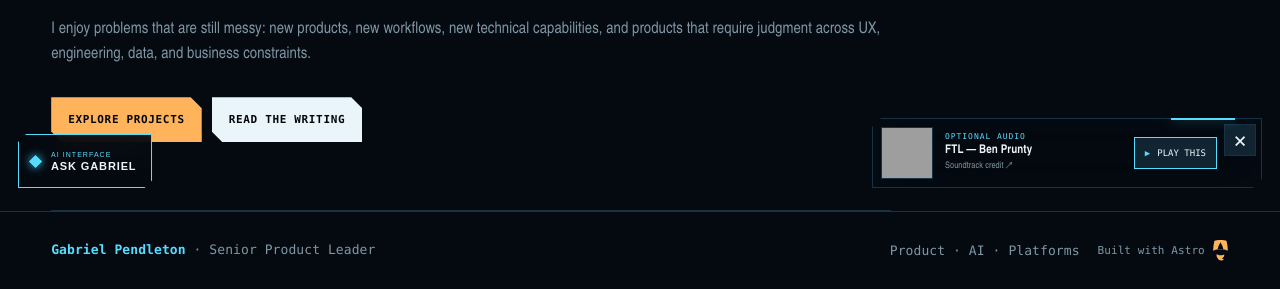
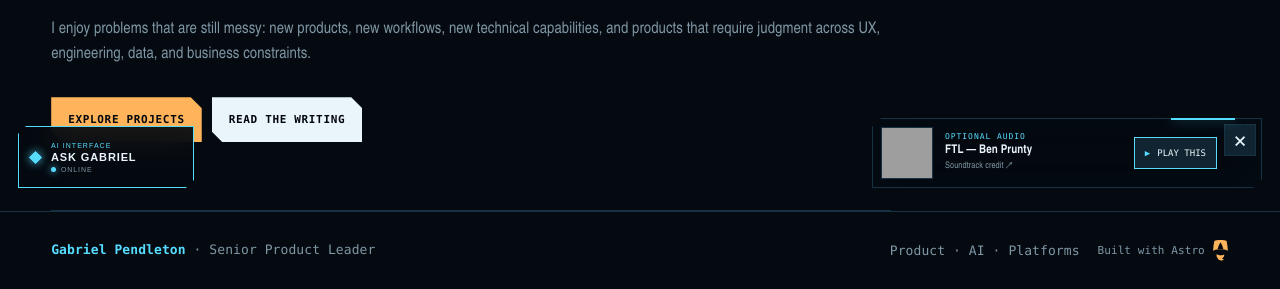
Before and after one commit to GabeTHEGeek/portfolio, an Astro site: page /about in a window 1280 px wide. Shown: the part 594-883 px from the top of the page. Built offline with nearby package versions, Linux system fonts and the light colour scheme; Astro itself is replaced by a stand-in of ours; grey boxes are pictures that could not be loaded.

Commit message:
Clarify Ask Gabriel launcher affordance

```diff
--- a/src/components/AskGabriel.astro
+++ b/src/components/AskGabriel.astro
@@ -1,7 +1,8 @@
 <div class="ask-gabriel" data-ask-gabriel>
   <button class="ask-launcher" type="button" aria-expanded="false" aria-controls="ask-gabriel-panel">
     <span class="ask-launcher-signal" aria-hidden="true"></span>
-    <span><small>AI INTERFACE</small><strong>ASK GABRIEL</strong></span>
+    <span class="ask-launcher-copy"><small>AI INTERFACE</small><strong>ASK GABRIEL</strong><em><i aria-hidden="true"></i> ONLINE</em></span>
+    <span class="ask-launcher-action" aria-hidden="true">OPEN <i>↗</i></span>
   </button>
 
   <section class="ask-panel hud-panel" id="ask-gabriel-panel" role="dialog" aria-modal="false" aria-labelledby="ask-gabriel-title" hidden>
@@ -162,17 +163,17 @@
 
 <style is:global>
   .ask-gabriel{position:fixed;z-index:45;left:18px;bottom:18px;font-family:ui-monospace,SFMono-Regular,Menlo,monospace}
-  .ask-launcher{display:flex;align-items:center;gap:11px;min-height:54px;padding:9px 15px 9px 12px;border:1px solid var(--cyan);background:color-mix(in srgb,var(--bg) 92%,transparent);color:var(--text);clip-path:polygon(8px 0,100% 0,100% calc(100% - 8px),calc(100% - 8px) 100%,0 100%,0 8px);box-shadow:0 0 24px color-mix(in srgb,var(--cyan) 12%,transparent);backdrop-filter:blur(14px);cursor:pointer}
+  .ask-launcher{display:flex;align-items:center;gap:11px;min-width:176px;min-height:62px;padding:9px 12px;border:1px solid var(--cyan);background:color-mix(in srgb,var(--bg) 92%,transparent);color:var(--text);clip-path:polygon(8px 0,100% 0,100% calc(100% - 8px),calc(100% - 8px) 100%,0 100%,0 8px);box-shadow:0 0 24px color-mix(in srgb,var(--cyan) 12%,transparent);backdrop-filter:blur(14px);cursor:pointer;transition:min-width .22s ease,background-color .22s ease,box-shadow .22s ease,transform .22s ease}
   .ask-launcher[hidden]{display:none}
-  .ask-launcher:hover{background:color-mix(in srgb,var(--cyan) 11%,var(--panel));box-shadow:0 0 30px color-mix(in srgb,var(--cyan) 22%,transparent)}
+  .ask-launcher:hover,.ask-launcher:focus-visible{min-width:204px;background:color-mix(in srgb,var(--cyan) 11%,var(--panel));box-shadow:0 0 30px color-mix(in srgb,var(--cyan) 24%,transparent);transform:translateY(-2px)}
   .ask-launcher-signal{width:9px;height:9px;border:1px solid var(--cyan);background:var(--cyan);transform:rotate(45deg);box-shadow:0 0 10px var(--cyan)}
-  .ask-launcher small,.ask-launcher strong{display:block;text-align:left}.ask-launcher small{color:var(--cyan);font-size:7px;letter-spacing:.15em}.ask-launcher strong{margin-top:2px;font-size:11px;letter-spacing:.08em}
+  .ask-launcher-copy{flex:1}.ask-launcher small,.ask-launcher strong,.ask-launcher em{display:block;text-align:left}.ask-launcher small{color:var(--cyan);font-size:7px;letter-spacing:.15em}.ask-launcher strong{margin-top:2px;font-size:11px;letter-spacing:.08em}.ask-launcher em{display:flex;align-items:center;gap:5px;margin-top:3px;color:var(--muted);font-size:7px;font-style:normal;letter-spacing:.13em}.ask-launcher em i{width:5px;height:5px;border-radius:50%;background:var(--cyan);box-shadow:0 0 7px var(--cyan)}.ask-launcher-action{display:flex;align-items:center;gap:5px;max-width:0;overflow:hidden;color:var(--cyan);font-size:8px;letter-spacing:.12em;opacity:0;transform:translateX(-5px);transition:max-width .22s ease,opacity .18s ease,transform .22s ease}.ask-launcher-action i{font-style:normal}.ask-launcher:hover .ask-launcher-action,.ask-launcher:focus-visible .ask-launcher-action{max-width:58px;opacity:1;transform:none}
   .ask-panel{display:grid;grid-template-rows:auto minmax(130px,1fr) auto auto;width:min(430px,calc(100vw - 36px));height:min(610px,calc(100vh - 100px));background:color-mix(in srgb,var(--bg) 96%,transparent);backdrop-filter:blur(18px);clip-path:polygon(14px 0,100% 0,100% calc(100% - 14px),calc(100% - 14px) 100%,0 100%,0 14px);box-shadow:0 20px 70px rgba(0,0,0,.45)}
   .ask-panel[hidden]{display:none}.ask-panel-header{display:flex;align-items:start;justify-content:space-between;gap:20px;padding:18px;border-bottom:1px solid var(--line)}.ask-panel-header h2{margin:7px 0 0;font-size:27px;letter-spacing:-.035em;text-transform:uppercase}.ask-close{display:grid;place-items:center;width:36px;height:36px;padding:0;border:1px solid var(--line);background:var(--panel);color:var(--cyan);font:24px/1 ui-monospace,SFMono-Regular,Menlo,monospace;cursor:pointer}.ask-close:hover{border-color:var(--cyan)}
   .ask-transcript{overflow-y:auto;padding:18px;scrollbar-color:var(--cyan) var(--panel)}.ask-intro,.ask-message{padding:13px;border-left:2px solid var(--line);background:color-mix(in srgb,var(--panel) 72%,transparent)}.ask-intro span,.ask-message>span{display:block;margin-bottom:6px;color:var(--cyan);font-size:8px;letter-spacing:.13em}.ask-intro p,.ask-message p{margin:0;color:var(--muted);font:13px/1.6 "Arial Narrow",Inter,-apple-system,BlinkMacSystemFont,"Segoe UI",sans-serif}.ask-message{margin-top:12px}.ask-message-question{margin-left:38px;border-left-color:var(--signal)}.ask-message-question>span{color:var(--signal)}.ask-message-answer{border-left-color:var(--cyan)}.ask-message-answer p{color:var(--text)}.ask-message-notice{border-left-color:var(--orange)}.ask-message-notice>span{color:var(--orange)}.ask-message ul{display:flex;flex-wrap:wrap;gap:7px;margin:12px 0 0;padding:0;list-style:none}.ask-message a{display:inline-block;padding:6px 8px;border:1px solid var(--line);color:var(--cyan);font-size:9px;letter-spacing:.05em}.ask-message a:hover{text-decoration:underline;text-underline-offset:3px}
   .ask-status{min-height:30px;margin:0;padding:7px 18px;border-top:1px solid var(--line);color:var(--muted);font-size:9px;letter-spacing:.03em}.is-loading .ask-status{color:var(--cyan)}.is-loading .ask-status:before{content:"";display:inline-block;width:6px;height:6px;margin-right:8px;background:var(--cyan);box-shadow:0 0 8px var(--cyan);animation:ask-pulse 1s ease-in-out infinite}
   .ask-form{padding:14px 18px 18px;border-top:1px solid var(--line)}.ask-form label{display:block;margin-bottom:7px;color:var(--cyan);font-size:8px;letter-spacing:.13em;text-transform:uppercase}.ask-input-row{display:grid;grid-template-columns:1fr auto;gap:8px}.ask-form textarea{width:100%;min-height:58px;max-height:130px;resize:vertical;padding:10px;border:1px solid var(--line);border-radius:0;background:var(--panel);color:var(--text);font:14px/1.4 "Arial Narrow",Inter,-apple-system,BlinkMacSystemFont,"Segoe UI",sans-serif}.ask-form textarea::placeholder{color:var(--muted)}.ask-form button[type="submit"]{display:flex;align-items:center;gap:7px;padding:10px;border:1px solid var(--cyan);background:color-mix(in srgb,var(--cyan) 10%,var(--panel));color:var(--text);font:9px ui-monospace,SFMono-Regular,Menlo,monospace;cursor:pointer}.ask-form button:disabled{cursor:wait;opacity:.55}.ask-form button i{color:var(--cyan);font-style:normal}.ask-form>small{display:block;margin-top:7px;color:var(--muted);font-size:8px}.ask-trap{position:absolute!important;width:1px!important;height:1px!important;overflow:hidden!important;clip:rect(0 0 0 0)!important;white-space:nowrap!important}
   @keyframes ask-pulse{50%{opacity:.25}}
-  @media(max-width:680px){.ask-gabriel{left:10px;bottom:10px}.ask-panel{position:fixed;inset:10px;width:auto;height:auto;max-height:none}.ask-gabriel-open{overflow:hidden}.ask-gabriel-open .soundtrack-player{display:none}.ask-input-row{grid-template-columns:1fr}.ask-form button[type="submit"]{justify-content:center;min-height:42px}.ask-launcher{min-height:48px}}
-  @media(prefers-reduced-motion:reduce){.is-loading .ask-status:before{animation:none}}
+  @media(max-width:680px){.ask-gabriel{left:10px;bottom:10px}.ask-panel{position:fixed;inset:10px;width:auto;height:auto;max-height:none}.ask-gabriel-open{overflow:hidden}.ask-gabriel-open .soundtrack-player{display:none}.ask-input-row{grid-template-columns:1fr}.ask-form button[type="submit"]{justify-content:center;min-height:42px}.ask-launcher{min-height:56px}.ask-launcher:hover,.ask-launcher:focus-visible{min-width:176px}.ask-launcher-action{display:none}}
+  @media(prefers-reduced-motion:reduce){.is-loading .ask-status:before{animation:none}.ask-launcher,.ask-launcher-action{transition:none}}
 </style>
```
